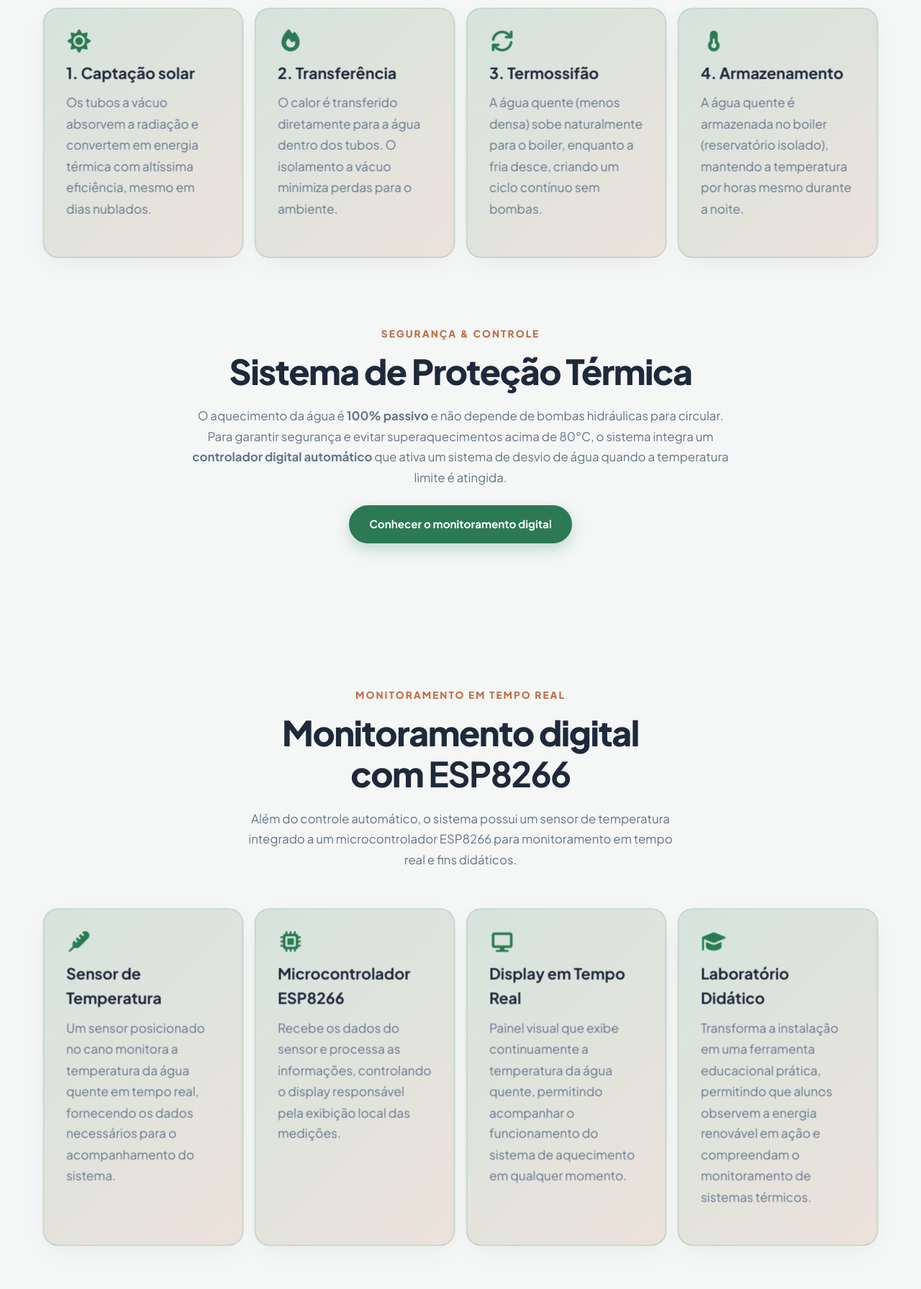
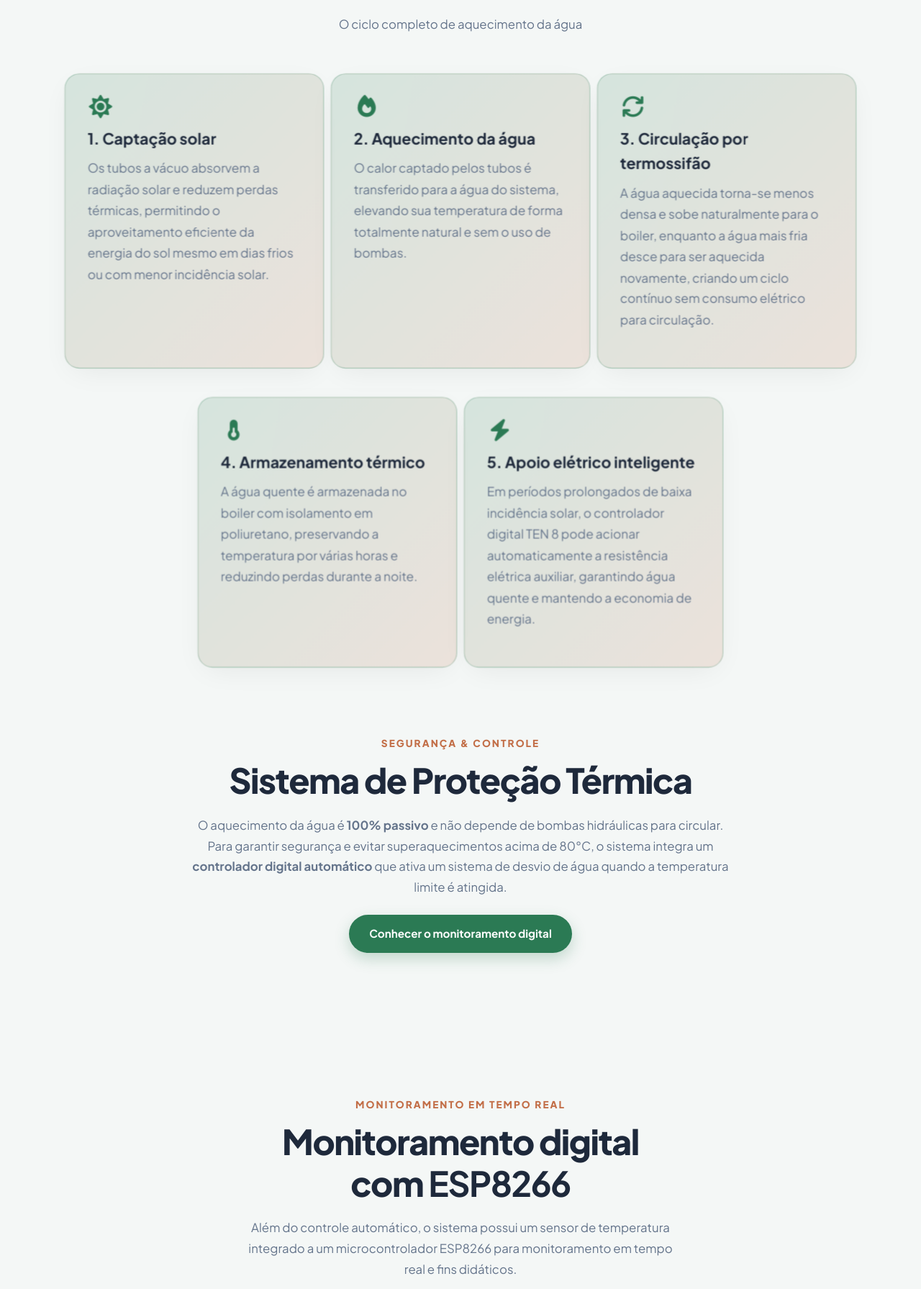
Before and after one commit to DavidjGreensIFSC/Aquecedor-Solar, a PHP site: page / in a window 1280 px wide; the page is wider, and only the part inside the window is pictured. Shown: the part 3640-5431 px from the top of that part at 72% size. Run offline with PHP 8.4, Linux system fonts and the light colour scheme; some libraries are stand-ins or nearby versions.

Commit message:
docs: atualiza especificacoes do boiler e detalhamento do ciclo passivo

```diff
--- a/assets/css/style.css
+++ b/assets/css/style.css
@@ -944,6 +944,10 @@ body.scrolled .top-bar {
   transition-delay: 0.7s;
 }
 
+.delay-4 {
+  transition-delay: 0.9s;
+}
+
 /* ========================= RESPONSIVIDADE ========================= */
 
 @media (max-width: 992px) {
--- a/index.html
+++ b/index.html
@@ -156,6 +156,10 @@
                 <span class="spec-valor">Tubos a Vácuo</span>
               </div>
               <div class="spec-linha">
+                <span class="spec-label">Sistema de Apoio / Backup</span>
+                <span class="spec-valor">Resistência Elétrica (3000W)</span>
+              </div>
+              <div class="spec-linha">
                 <span class="spec-label">Quantidade de Tubos</span>
                 <span class="spec-valor">15 Tubos</span>
               </div>
@@ -211,36 +215,64 @@
           <p>O ciclo completo de aquecimento da água</p>
         </div>
 
-        <div class="info-grid reveal delay-1">
-          <div class="info-card highlight-card delay-1">
+        <!-- PRIMEIRA LINHA -->
+        <div class="info-grid reveal delay-1"
+          style="display: flex; flex-wrap: wrap; justify-content: center; gap: 20px; margin-bottom: 20px;">
+
+          <div class="info-card highlight-card delay-1" style="flex: 1; min-width: 280px; max-width: 350px;">
             <i class="fa-solid fa-sun"></i>
             <h4>1. Captação solar</h4>
-            <p>Os tubos a vácuo absorvem a radiação e convertem em energia térmica com altíssima eficiência, mesmo
-              em
-              dias nublados.</p>
+            <p>
+              Os tubos a vácuo absorvem a radiação solar e reduzem perdas térmicas,
+              permitindo o aproveitamento eficiente da energia do sol mesmo em dias frios
+              ou com menor incidência solar.
+            </p>
           </div>
 
-          <div class="info-card highlight-card delay-2">
+          <div class="info-card highlight-card delay-2" style="flex: 1; min-width: 280px; max-width: 350px;">
             <i class="fa-solid fa-fire"></i>
-            <h4>2. Transferência</h4>
-            <p>O calor é transferido diretamente para a água dentro dos tubos. O isolamento a vácuo minimiza perdas
-              para o ambiente.</p>
+            <h4>2. Aquecimento da água</h4>
+            <p>
+              O calor captado pelos tubos é transferido para a água do sistema,
+              elevando sua temperatura de forma totalmente natural e sem o uso de bombas.
+            </p>
           </div>
 
-          <div class="info-card highlight-card delay-3">
+          <div class="info-card highlight-card delay-3" style="flex: 1; min-width: 280px; max-width: 350px;">
             <i class="fa-solid fa-arrows-rotate"></i>
-            <h4>3. Termossifão</h4>
-            <p>A água quente (menos densa) sobe naturalmente para o boiler, enquanto a fria desce, criando um ciclo
-              contínuo sem bombas.</p>
+            <h4>3. Circulação por termossifão</h4>
+            <p>
+              A água aquecida torna-se menos densa e sobe naturalmente para o boiler,
+              enquanto a água mais fria desce para ser aquecida novamente, criando um
+              ciclo contínuo sem consumo elétrico para circulação.
+            </p>
           </div>
 
-          <div class="info-card highlight-card delay-4">
+        </div>
+
+        <!-- SEGUNDA LINHA -->
+        <div class="info-grid reveal delay-2"
+          style="display: flex; flex-wrap: wrap; justify-content: center; gap: 20px;">
+
+          <div class="info-card highlight-card delay-4" style="flex: 1; min-width: 280px; max-width: 350px;">
             <i class="fa-solid fa-temperature-half"></i>
-            <h4>4. Armazenamento</h4>
-            <p>A água quente é armazenada no boiler (reservatório isolado), mantendo a temperatura por horas mesmo
-              durante a noite.</p>
+            <h4>4. Armazenamento térmico</h4>
+            <p>
+              A água quente é armazenada no boiler com isolamento em poliuretano,
+              preservando a temperatura por várias horas e reduzindo perdas durante a noite.
+            </p>
           </div>
+
+          <div class="info-card highlight-card delay-5" style="flex: 1; min-width: 280px; max-width: 350px;">
+            <i class="fa-solid fa-bolt"></i>
+            <h4>5. Apoio elétrico inteligente</h4>
+            <p>
+              Em períodos prolongados de baixa incidência solar, o controlador digital
+              TEN 8 pode acionar automaticamente a resistência elétrica auxiliar,
+              garantindo água quente e mantendo a economia de energia.
+            </p>
           </div>
+
         </div>
 
         <div class="container section-padding">
@@ -250,7 +282,8 @@
             <p class="funcionamento-text">
               O aquecimento da água é <strong>100% passivo</strong> e não depende de bombas hidráulicas para circular.
               Para garantir segurança e evitar superaquecimentos acima de 80°C, o sistema integra um
-            <strong>controlador digital automático</strong> que ativa um sistema de desvio de água quando a temperatura
+              <strong>controlador digital automático</strong> que ativa um sistema de desvio de água quando a
+              temperatura
               limite é atingida.
             </p>
             <div style="margin-top: 24px;">
@@ -274,7 +307,8 @@
               <div class="info-card highlight-card delay-1">
                 <i class="fa-solid fa-thermometer"></i>
                 <h4>Sensor de Temperatura</h4>
-              <p>Um sensor posicionado no cano monitora a temperatura da água quente em tempo real, fornecendo os dados
+                <p>Um sensor posicionado no cano monitora a temperatura da água quente em tempo real, fornecendo os
+                  dados
                   necessários para o acompanhamento do sistema.</p>
               </div>
 
@@ -295,7 +329,8 @@
               <div class="info-card highlight-card delay-4">
                 <i class="fa-solid fa-graduation-cap"></i>
                 <h4>Laboratório Didático</h4>
-              <p>Transforma a instalação em uma ferramenta educacional prática, permitindo que alunos observem a energia
+                <p>Transforma a instalação em uma ferramenta educacional prática, permitindo que alunos observem a
+                  energia
                   renovável em ação e compreendam o monitoramento de sistemas térmicos.</p>
               </div>
             </div>
@@ -305,7 +340,8 @@
         <div class="text-center reveal" style="margin-top: 50px;">
           <p class="funcionamento-text">
             <strong>Importante:</strong> Enquanto o aquecimento solar funciona 100% de forma passiva, o controlador
-          automático e o sistema de medição da temperatura utilizam eletricidade de baixíssimo consumo. Essa combinação
+            automático e o sistema de medição da temperatura utilizam eletricidade de baixíssimo consumo. Essa
+            combinação
             garante segurança, monitoramento educacional e máxima eficiência energética.
           </p>
         </div>
@@ -314,11 +350,16 @@
           <div class="text-center reveal">
             <h2>Por que o aquecimento é passivo?</h2>
             <p class="funcionamento-text">
-            A <strong>circulação de água</strong> é 100% natural e não depende de bombas elétricas. Ela ocorre
-            pela diferença de densidade entre a água quente e fria, um princípio físico chamado
-            <strong>termossifão</strong>. Mesmo em caso de queda de energia, o sistema continua aquecendo
-            normalmente. A eletricidade é usada apenas para <strong>controle de segurança</strong>
-            (proteção térmica) e <strong>monitoramento</strong> (telemetria), não para o aquecimento em si.
+              A <strong>circulação de água</strong> é 100% natural e não depende de bombas elétricas, ocorrendo pelo
+              princípio do
+              <strong>termossifão</strong>. A eletricidade é usada no dia a dia apenas para o <strong>controle de
+                segurança</strong>
+              (proteção térmica) e <strong>telemetria</strong>. Caso ocorra uma ausência prolongada de sol, o
+              controlador
+              gerencia de forma
+              inteligente o acionamento da <strong>resistência elétrica de backup</strong>, unindo máxima
+              sustentabilidade
+              e confiabilidade no abastecimento.
             </p>
             <a href="#bento-features" class="btn-primary">Ver todos os benefícios</a>
           </div>
```
Lines whose indentation alone changed are shown as unchanged.
